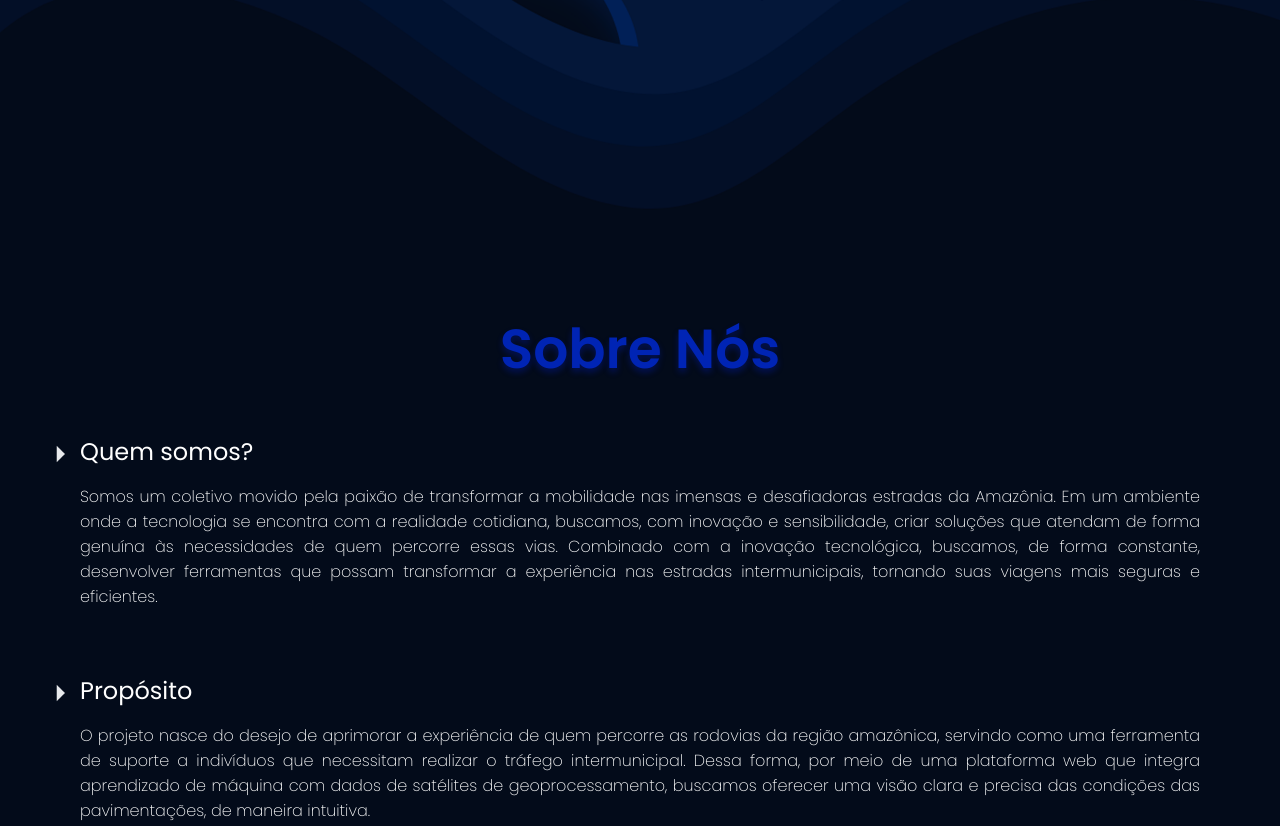
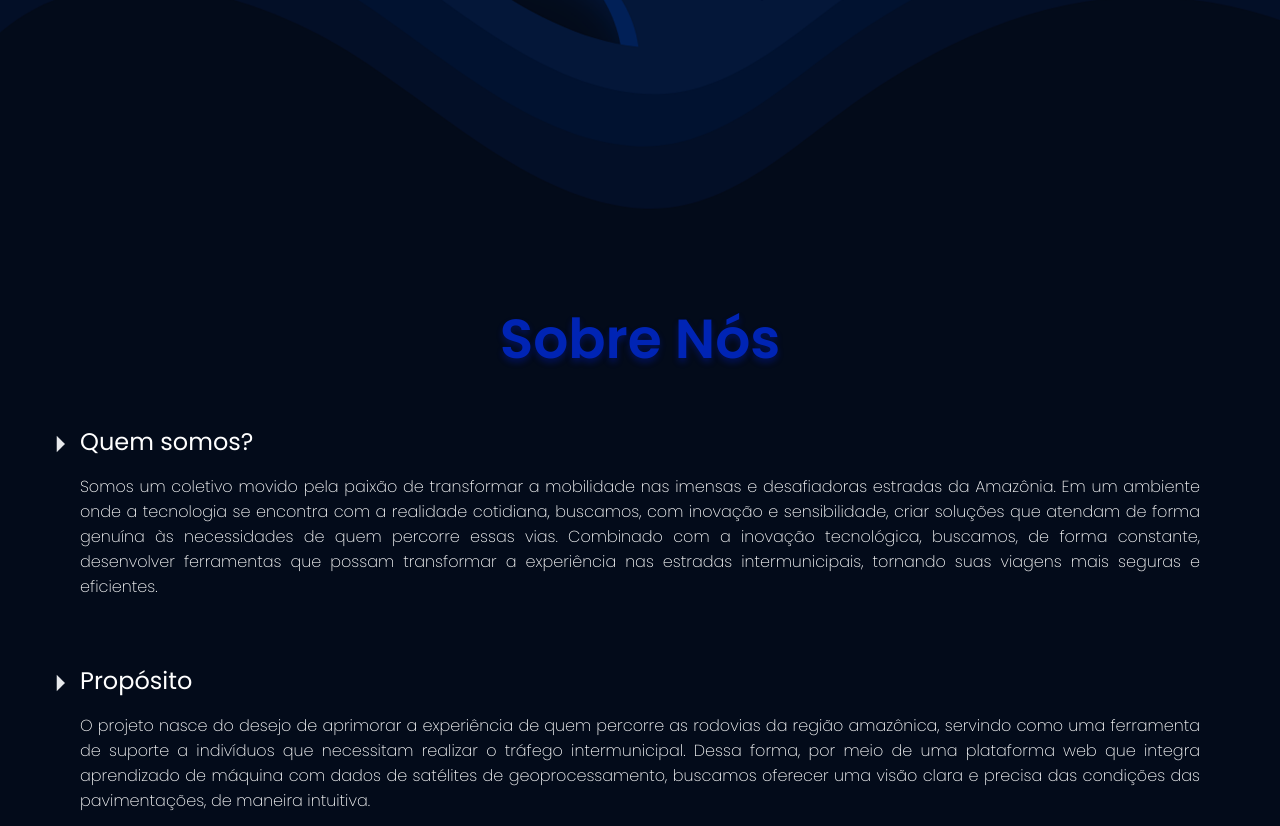
Before and after one commit to Joao87Melo0/Stradia, a plain HTML site: page frontend/src/pages/index.html in a window 1280 px wide. Shown: the part 699-1525 px from the top of the page. Drawn offline with Linux system fonts and the light colour scheme.

Commit message:
tirando as medidas em px

```diff
--- a/frontend/public/Home.css
+++ b/frontend/public/Home.css
@@ -43,7 +43,7 @@ main{
     font-size: 5.2em;
     font-weight: 600;
     margin-bottom: -0.2em;
-    margin-left: -0.05em;
+    margin-left: -0.04em;
 }
 
 .titleStradia p{
@@ -117,8 +117,8 @@ main #btn-login{
     display: flex;
     flex-direction: column;
     align-items: center;
-    margin-top: 17em;
-    padding-top: 10em;
+    margin-top: 20%;
+    padding-top: 13%;
 }
 
 .sobreNos h1{
```
